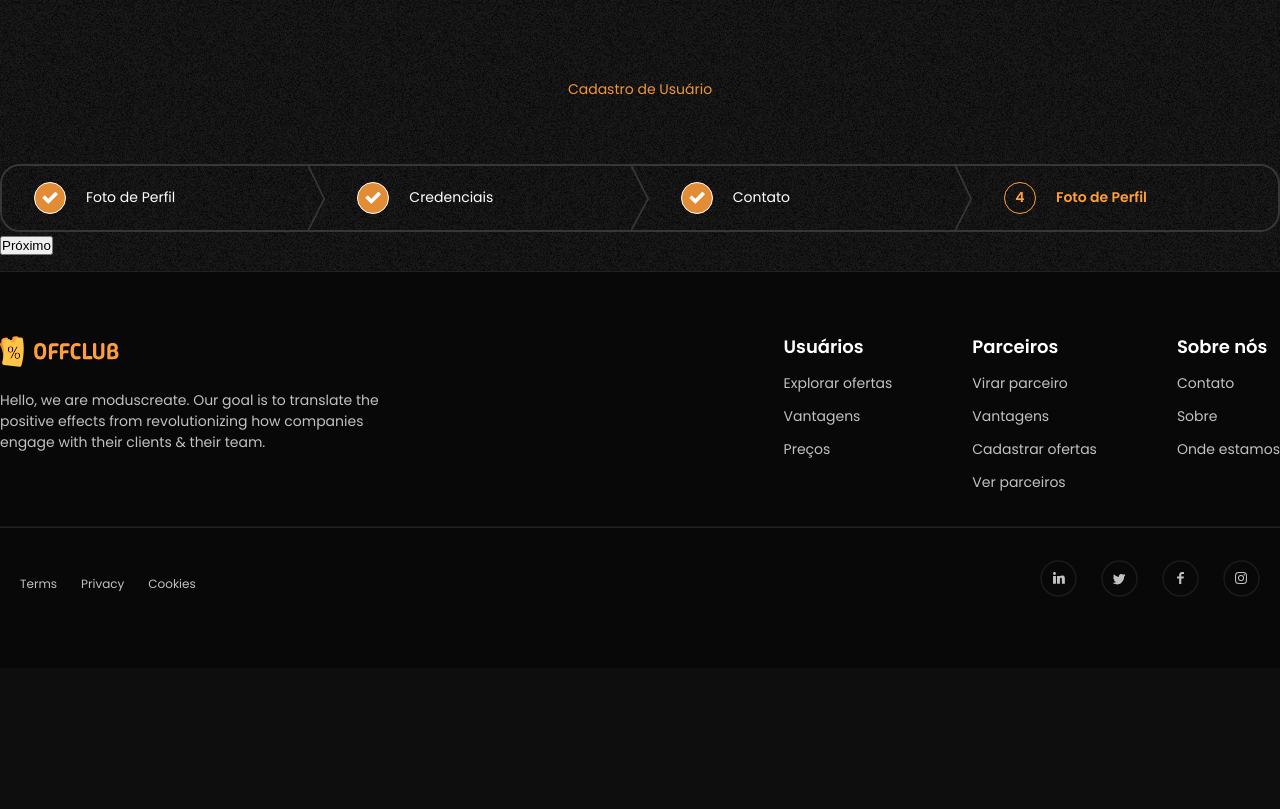
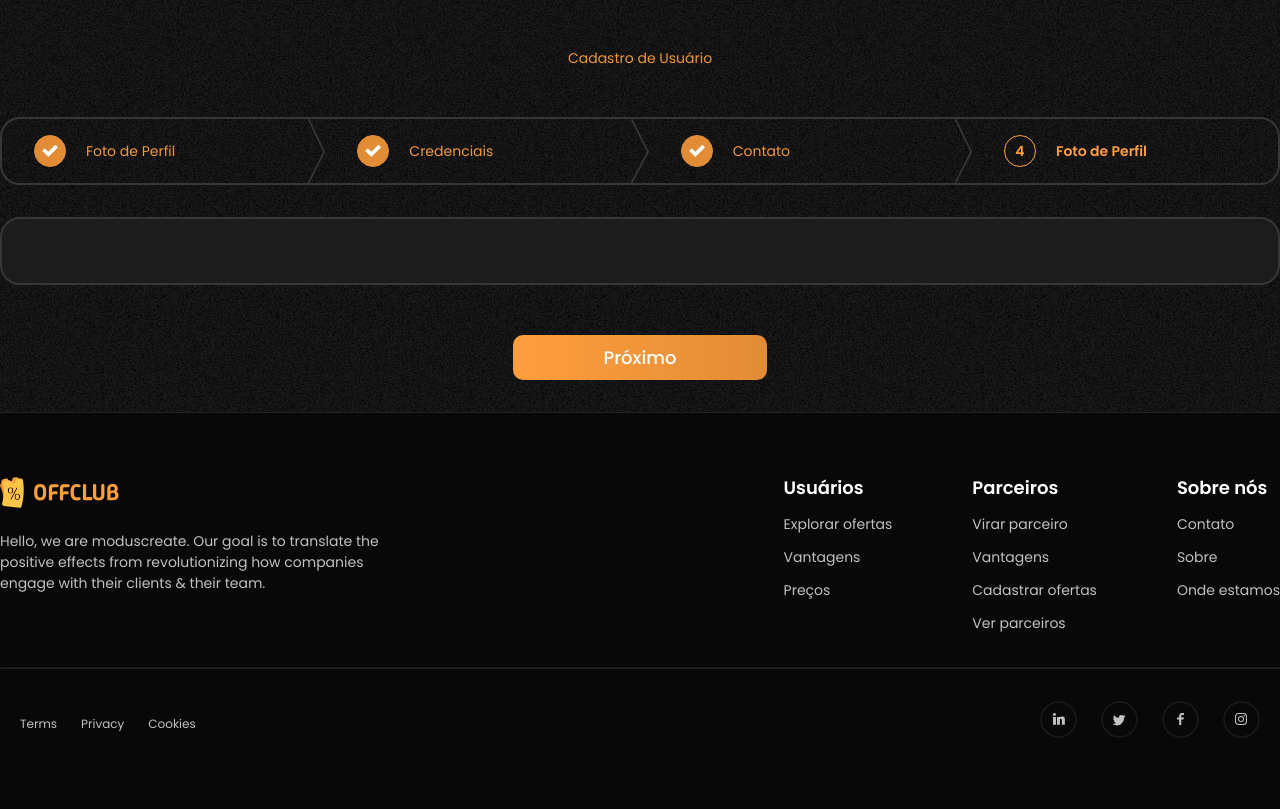
Before and after one commit to PI-InfoWeb-CNAT/2025-OffClub, a Django app: template src/apps/subscriber/templates/register/step_4.html in a window 1280 px wide. Shown: the part 132-941 px from the top of the page. Before the commit the page ends 723 px from the top, so only its background shows below. Run offline with Django 3.2, Linux system fonts and the light colour scheme; the template is opened without the code that fills it: most values are stand-ins (such as "Sample title", 1, 10 or a date in 2020); some web fonts are replaced.

Commit message:
style(steps-cadastro-usuario): ajuste no css das páginas de cadastro de usuário

```diff
--- a/src/apps/subscriber/static/css/register/steps.css
+++ b/src/apps/subscriber/static/css/register/steps.css
@@ -1,13 +1,14 @@
 
 .title-register {
-    font-weight: 900;
-    color: transparent;
-    padding: 2em 0;
+    font-size: 16px !important;
+    font-weight: 700;
+
+    padding: 3em 0;
+
     background-image: var(--gradient-orange);
     background-clip: text;
     -webkit-background-clip: text;
     -webkit-text-fill-color: transparent;
-    font-size: 2em !important;
 }
 
 
@@ -42,3 +43,107 @@
     justify-content: center;
     border: 1px solid var(--white);
 }
+
+
+.active p {
+    color: var(--brand-orange);
+    font-family: "Poppins", sans-serif;
+    font-weight: 600;
+}
+
+.active .number-wrapper {
+    border: 1px solid var(--brand-orange);
+}
+
+.active .number-wrapper p {
+    color: var(--brand-orange);
+    font-family: "Poppins", sans-serif;
+    font-weight: 600;
+}
+
+
+.done{
+    font-weight: 700;
+    background-image: var(--gradient-orange);
+    background-clip: text;
+    -webkit-background-clip: text;
+    -webkit-text-fill-color: transparent;
+}
+.done .number-wrapper{
+    border: 1px solid var(--brand-orange-darker);
+}
+
+
+/* FORMULÁRIOS */
+form{
+    display: flex;
+    flex-direction: column;
+    gap: 50px;
+
+    margin-top: 2em;
+    margin-bottom: 2em;
+
+    .form-fields{
+
+        background-color: var(--background-color);
+        border: 2px solid #373737;
+        border-radius: var(--border-radius);
+
+        padding: 2em;
+        display: flex;
+        flex-direction: column;
+        gap: 30px;
+    }
+
+    p{
+        display: flex;
+        flex-direction: column;
+        gap: 5px;
+    }
+
+    label{
+        font-size: 13px;
+        color: var(--light-grey);
+    }
+
+    input{
+        height: 45px;
+        background-color: #252525;
+        border-radius: var(--border-radius-small);
+        border: none;
+        padding: 1em;
+
+        color: var(--white);
+        font-family: var(--main-font-family);
+        font-size: var(--text-font-size);
+        font-weight: 300;
+    }
+
+    input::placeholder{
+        color: var(--white);
+        font-family: var(--main-font-family);
+        font-size: var(--text-font-size);
+        font-weight: 300;
+    }
+
+    input:hover{
+        cursor: pointers;
+    }
+
+    button{
+        background-image: var(--gradient-orange);
+        color: var(--white);
+        border: none;
+
+        border-radius: var(--border-radius-small);
+        padding: 0.5em 5em;
+        margin: 0 auto;
+
+        font-family: var(--main-font-family);
+        font-size: 18px;
+        font-weight: 500;
+        text-align: center;
+    }
+
+
+}
--- a/src/apps/subscriber/templates/register/step_2.html
+++ b/src/apps/subscriber/templates/register/step_2.html
@@ -15,14 +15,14 @@
         <p>Cadastro de Usuário</p>
     </div>
     <div class="steps flex-row">
-        <div class="step flex-row step-1 active">
+        <div class="step flex-row step-1 done">
             <div class="number-wrapper">
                 <img src="{% static 'imgs/check.svg' %}" alt="">
             </div>
             <p>Credenciais de login</p>
         </div>
         <img src="{% static 'imgs/steps_divider.svg' %}" alt="">
-        <div class="step flex-row  step-2">
+        <div class="step flex-row  step-2 active">
             <div class="number-wrapper">
                 <p>2</p>
             </div>
@@ -46,6 +46,7 @@
 
     <form method="post">
         {% csrf_token %}
+         <div class="form-fields">
              {{ wizard.management_form }}
 
              {% if wizard.form.errors %}
@@ -55,6 +56,7 @@
             {% endif %}
 
             {{ wizard.form.as_p }}
+        </div>
 
         <button type="submit">Próximo</button>
     </form>
--- a/src/apps/subscriber/templates/register/step_4.html
+++ b/src/apps/subscriber/templates/register/step_4.html
@@ -15,28 +15,28 @@
         <p>Cadastro de Usuário</p>
     </div>
     <div class="steps flex-row">
-        <div class="step flex-row step-1 active">
+        <div class="step flex-row step-1 done">
             <div class="number-wrapper">
                 <img src="{% static 'imgs/check.svg' %}" alt="">
             </div>
             <p>Foto de Perfil</p>
         </div>
         <img src="{% static 'imgs/steps_divider.svg' %}" alt="">
-        <div class="step flex-row  step-2">
+        <div class="step flex-row step-2 done">
             <div class="number-wrapper">
                 <img src="{% static 'imgs/check.svg' %}" alt="">
             </div>
             <p>Credenciais</p>
         </div>
         <img src="{% static 'imgs/steps_divider.svg' %}" alt="">
-        <div class="step flex-row step-3">
+        <div class="step flex-row step-3 done">
             <div class="number-wrapper">
                 <img src="{% static 'imgs/check.svg' %}" alt="">
             </div>
             <p>Contato</p>
         </div>
         <img src="{% static 'imgs/steps_divider.svg' %}" alt="">
-        <div class="step flex-row step-4">
+        <div class="step flex-row step-4 active">
             <div class="number-wrapper">
                 <p>4</p>
             </div>
@@ -46,6 +46,7 @@
 
     <form method="post" enctype="multipart/form-data">
         {% csrf_token %}
+        <div class="form-fields">
             {{ wizard.management_form }}
 
             {% if wizard.form.errors %}
@@ -55,6 +56,8 @@
             {% endif %}
 
             {{ wizard.form.as_p }}
+        </div>
+
 
         <button type="submit">Próximo</button>
     </form>
```
Also changed, not shown: src/apps/subscriber/static/css/register/step1.css (+2 -14 lines), src/apps/subscriber/static/css/register/step2.css (+0 -18 lines), src/apps/subscriber/static/css/register/step3.css (+0 -18 lines), src/apps/subscriber/static/css/register/step4.css (+31 -11 lines), src/apps/subscriber/templates/register/step_1.html (+7 -5 lines), src/apps/subscriber/templates/register/step_3.html (+5 -3 lines), src/uploads/uploads/profile_pics/Programa_Interiorizacao_Carcinicultura_AltaQualidade.png (added). Lines whose indentation alone changed are shown as unchanged.
